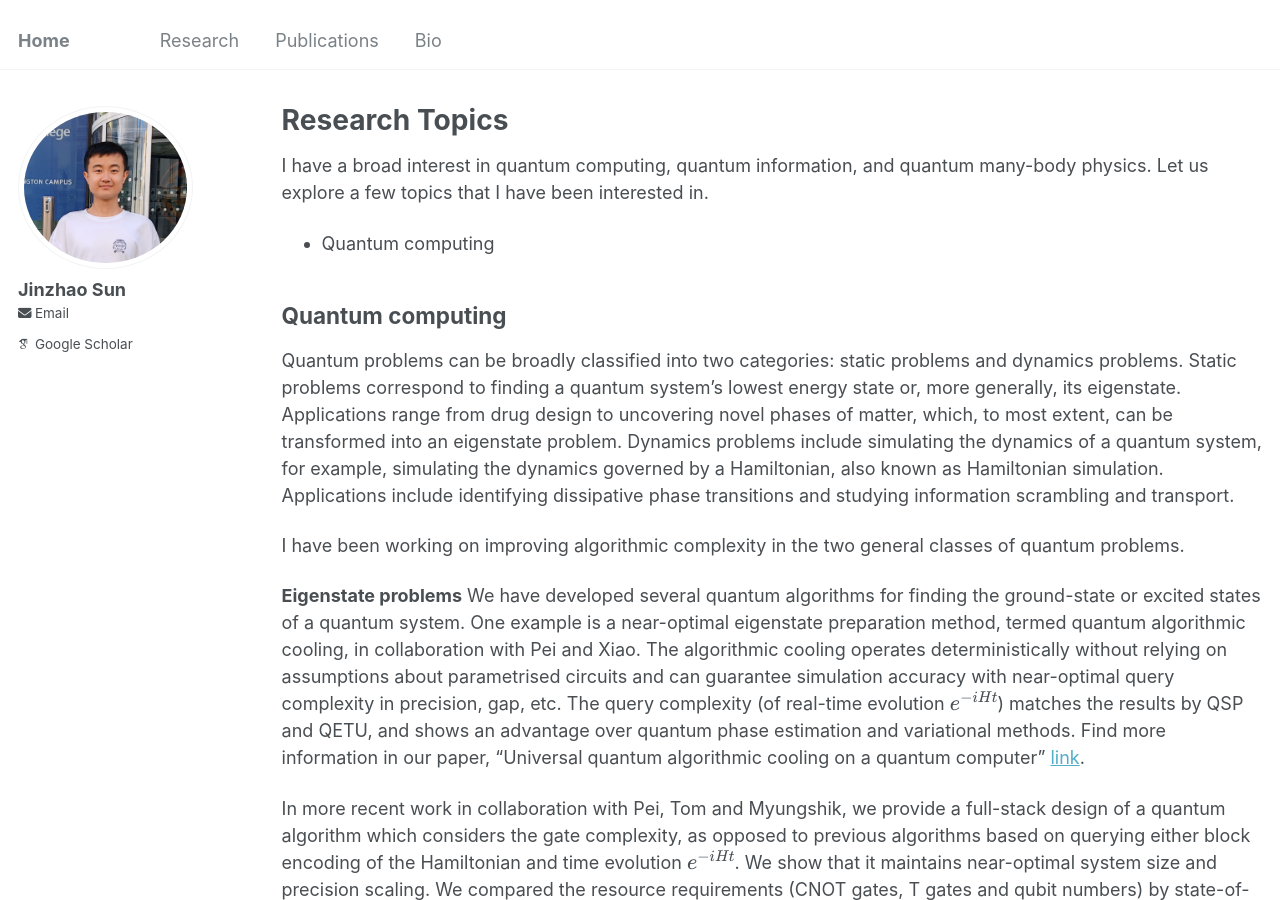
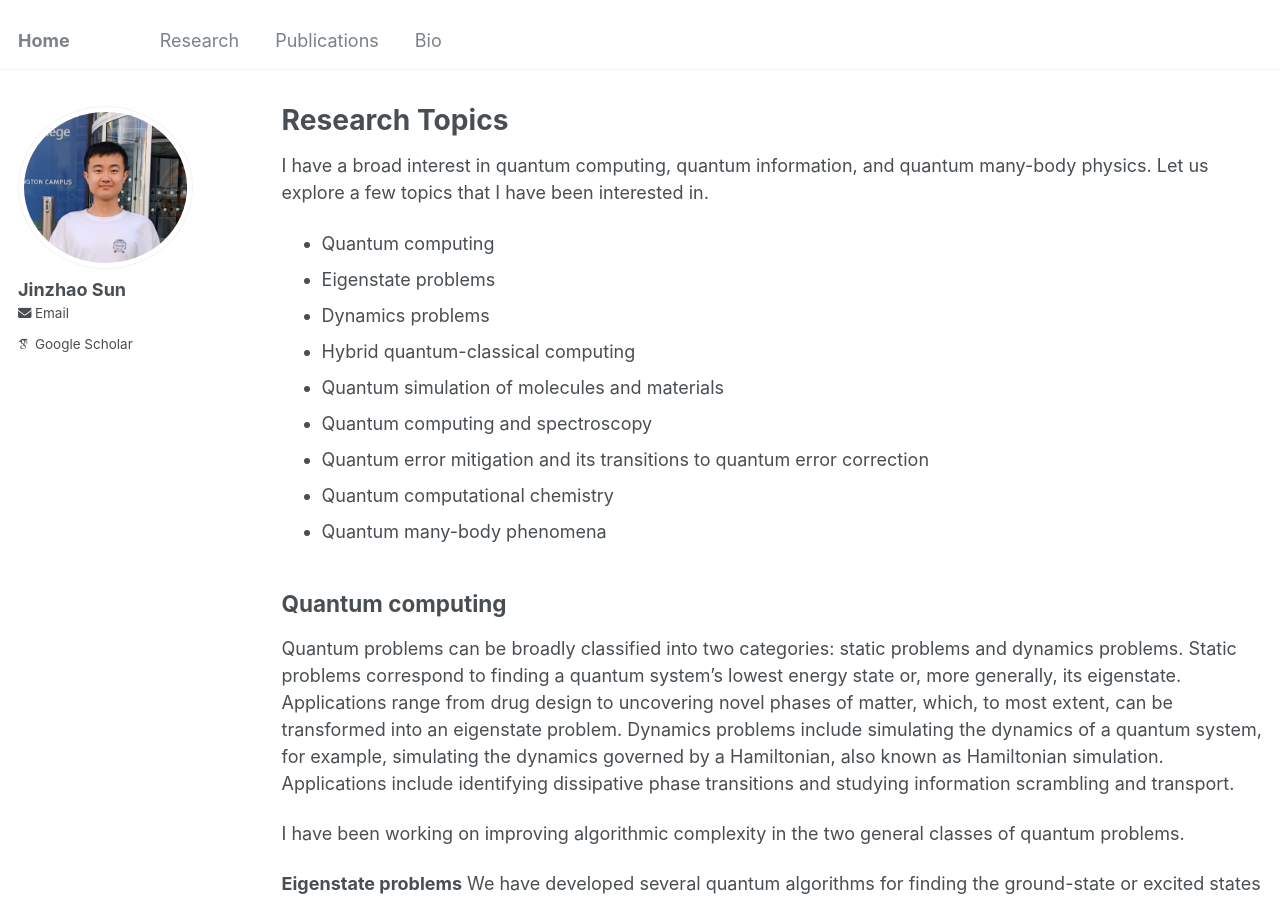
Before and after one commit to jinzhao-sun/jinzhao-sun.github.io, a Jekyll site: the page built from _pages/research.md, in a window 1280 px wide and 900 px high. Built offline with Jekyll 4.4.1, drawn with Linux system fonts in a browser that asks for light colours; some web fonts are replaced; some of the changed text lies outside the part shown.

Commit message:
Update research.md

```diff
--- a/_pages/research.md
+++ b/_pages/research.md
@@ -10,6 +10,16 @@ author_profile: true
 I have a broad interest in quantum computing, quantum information, and quantum many-body physics. Let us explore a few topics that I have been interested in.
 
 * Quantum computing
+ *  Eigenstate problems
+ *  Dynamics problems
+ *  Hybrid quantum-classical computing
+ *  Quantum simulation of molecules and materials
+ *  Quantum computing and spectroscopy
+* Quantum error mitigation and its transitions to quantum error correction
+* Quantum computational chemistry
+* Quantum many-body phenomena
+
+
 
 Quantum computing
 -----
```
Also changed, not shown: other parts of _pages/research.md (+1 -1 lines).
